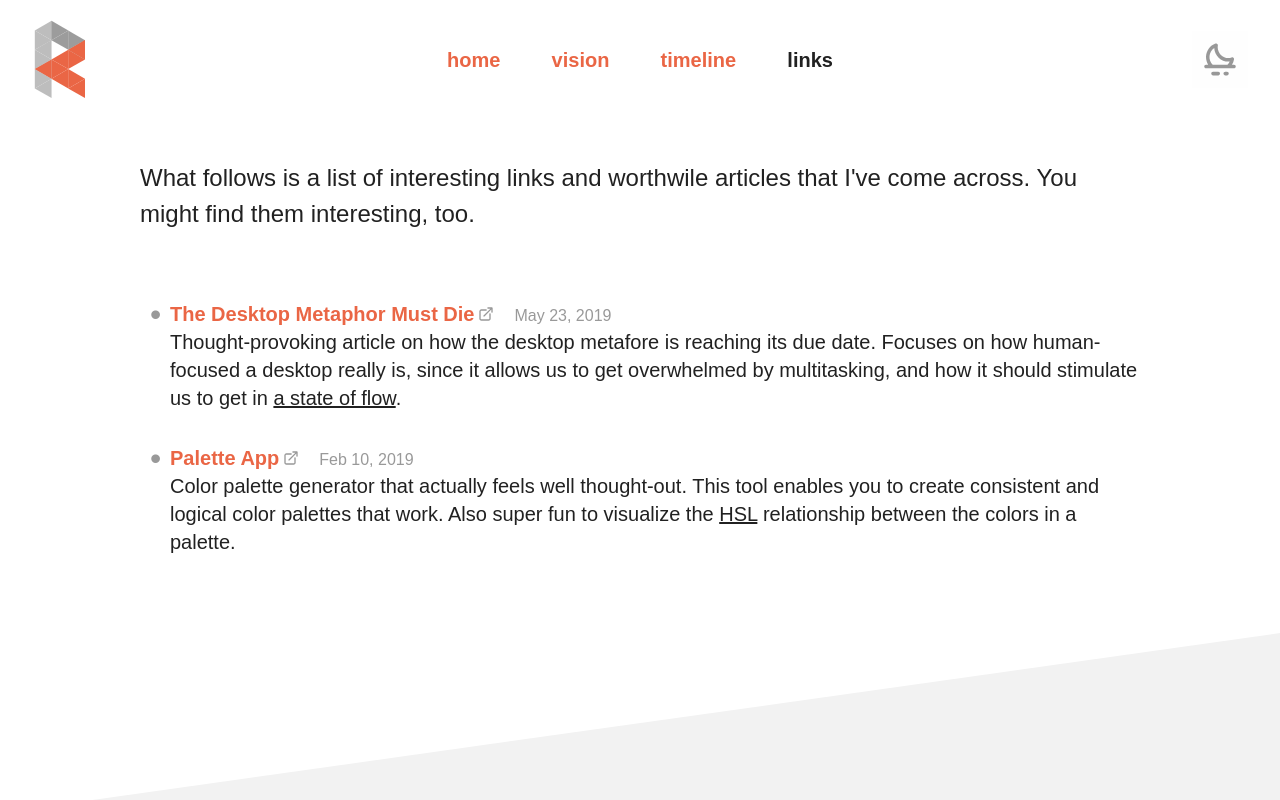
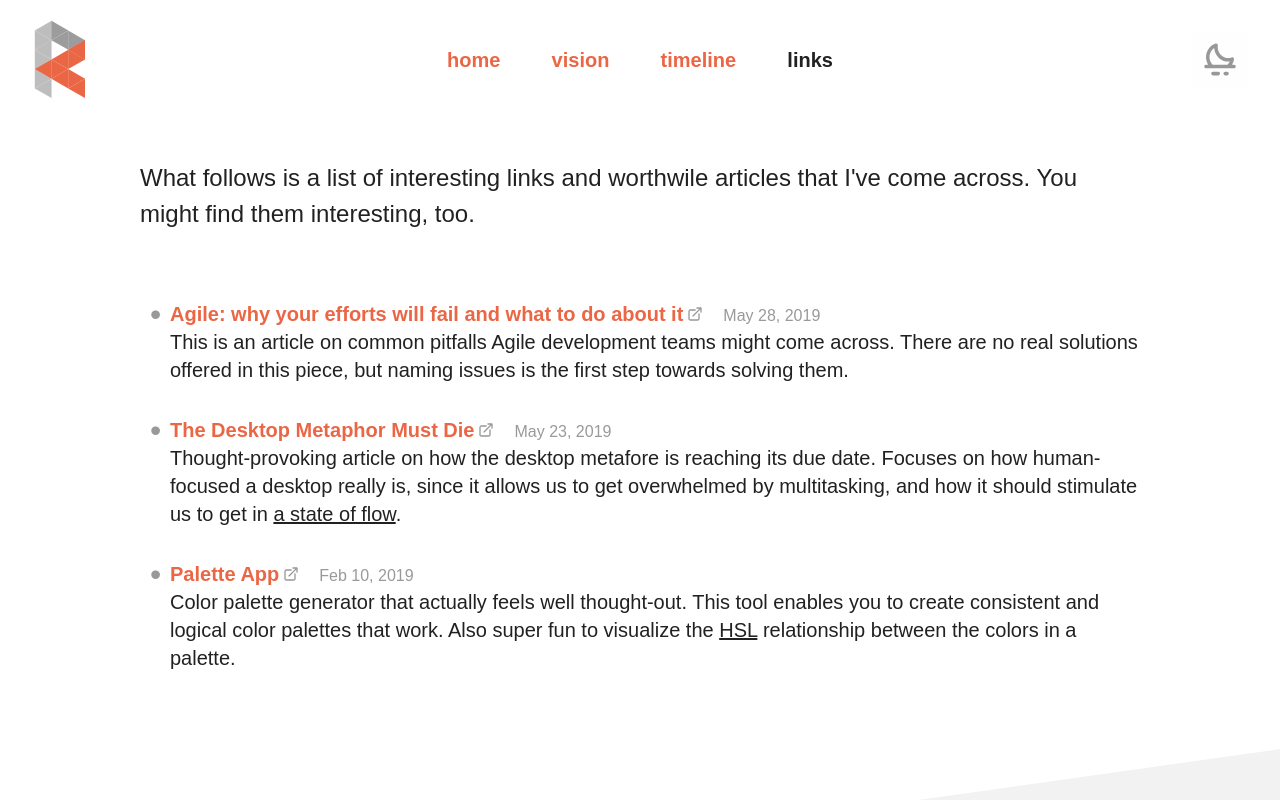
Before and after one commit to rubenduiveman/rd2019, a Vue app in the folder website/: page /#/links in a window 1280 px wide. Shown: the top 800 px of the page. Built offline with nearby package versions, Linux system fonts and the light colour scheme.

Commit message:
Added new link + formatting.

```diff
--- a/website/src/components/LinksList.vue
+++ b/website/src/components/LinksList.vue
@@ -1,18 +1,37 @@
 <template>
   <ul>
     <li>
-      <a class='outbound'
+      <a
+        class="outbound"
+        href="https://www.forbes.com/sites/tracybrower/2019/05/27/agile-why-your-efforts-will-fail-and-what-to-do-about-it/"
+      >Agile: why your efforts will fail and what to do about it</a>
+      <label class="date">May 28, 2019</label>
+      <p
+        class="desc"
+      >This is an article on common pitfalls Agile development teams might come across. There are no real solutions offered in this piece, but naming issues is the first step towards solving them.</p>
+    </li>
+    <li>
+      <a
+        class="outbound"
         href="https://medium.com/@jasonyuan/the-desktop-metaphor-must-die-676fbb34afdb"
       >The Desktop Metaphor Must Die</a>
       <label class="date">May 23, 2019</label>
-      <p class="desc">Thought-provoking article on how the desktop metafore is reaching its due date. Focuses on how human-focused a desktop really is, since it allows us to get overwhelmed by multitasking, and how it should stimulate us to get in <a href="https://en.wikipedia.org/wiki/Flow_(psychology)">a state of flow</a>.</p>
+      <p class="desc">
+        Thought-provoking article on how the desktop metafore is reaching its due date. Focuses on how human-focused a desktop really is, since it allows us to get overwhelmed by multitasking, and how it should stimulate us to get in
+        <a
+          href="https://en.wikipedia.org/wiki/Flow_(psychology)"
+        >a state of flow</a>.
+      </p>
     </li>
     <li>
-      <a class='outbound'
-        href="https://palettte.app/"
-      >Palette App</a>
+      <a class="outbound" href="https://palettte.app/">Palette App</a>
       <label class="date">Feb 10, 2019</label>
-      <p class="desc">Color palette generator that actually feels well thought-out. This tool enables you to create consistent and logical color palettes that work. Also super fun to visualize the <a href="https://en.wikipedia.org/wiki/HSL_and_HSV">HSL</a> relationship between the colors in a palette.</p>
+      <p class="desc">
+        Color palette generator that actually feels well thought-out. This tool enables you to create consistent and logical color palettes that work. Also super fun to visualize the
+        <a
+          href="https://en.wikipedia.org/wiki/HSL_and_HSV"
+        >HSL</a> relationship between the colors in a palette.
+      </p>
     </li>
   </ul>
 </template>
```
Lines whose indentation alone changed are shown as unchanged.
